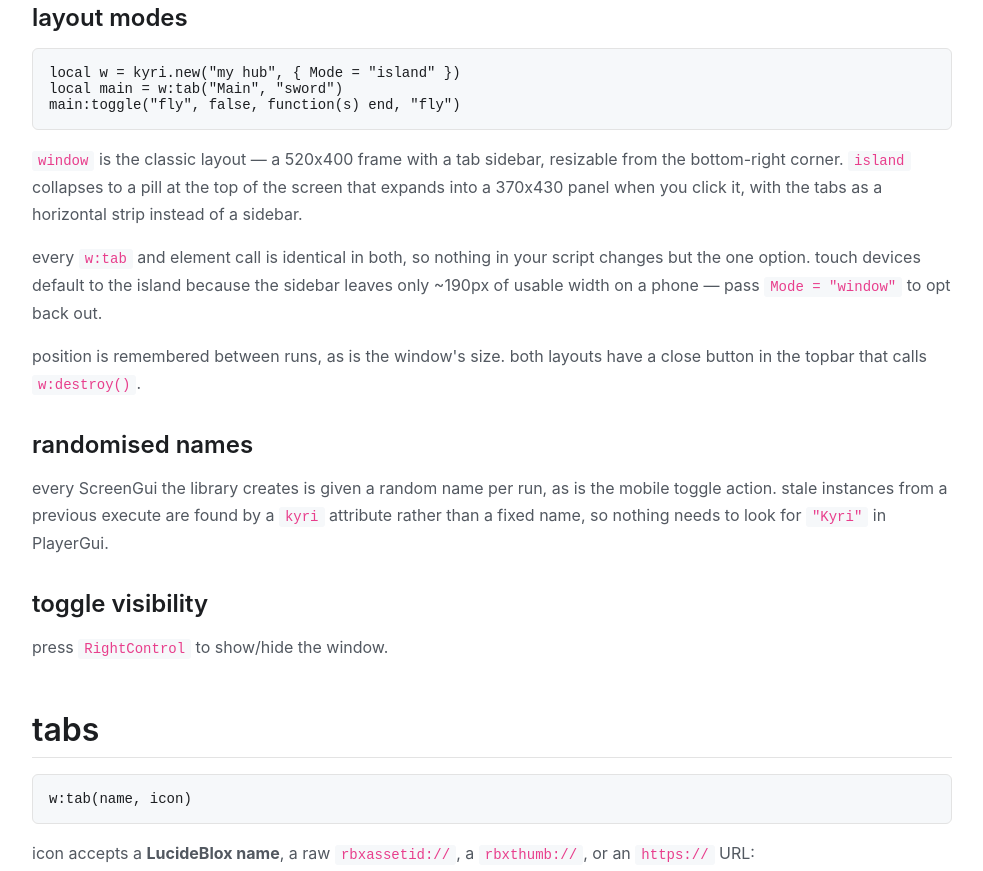
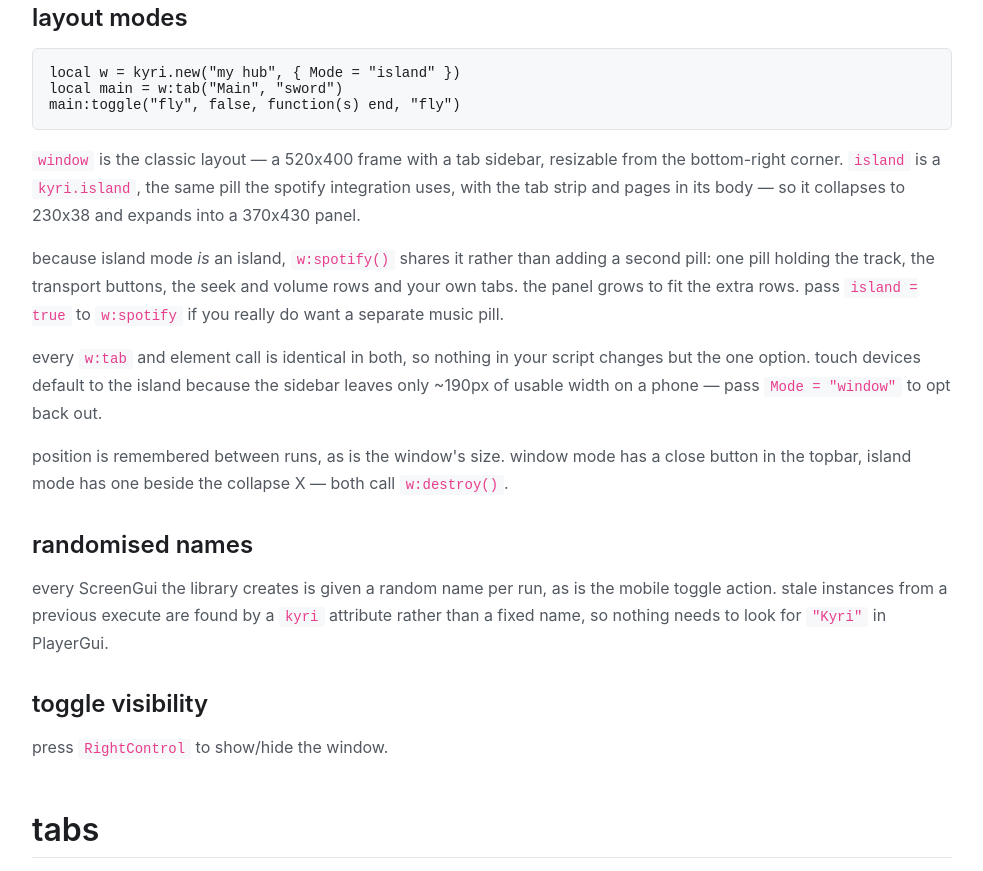
Before and after one commit to Justanewplayer19/KyriLib, a plain HTML site: page index.html in a window 1280 px wide. Shown: the part 3203-4074 px from the top of the page, without its empty margins (288-1271 px from the left). Drawn offline with Linux system fonts and the light colour scheme.

Commit message:
document the unified island
Co-Authored-By: Claude Opus 5 <noreply@anthropic.com>

```diff
--- a/index.html
+++ b/index.html
@@ -811,9 +811,10 @@ w:destroy()                    -- destroy the window, island and spotify loop</c
 				<pre><code>local w = kyri.new("my hub", { Mode = "island" })
 local main = w:tab("Main", "sword")
 main:toggle("fly", false, function(s) end, "fly")</code></pre>
-				<p><code>window</code> is the classic layout — a 520x400 frame with a tab sidebar, resizable from the bottom-right corner. <code>island</code> collapses to a pill at the top of the screen that expands into a 370x430 panel when you click it, with the tabs as a horizontal strip instead of a sidebar.</p>
+				<p><code>window</code> is the classic layout — a 520x400 frame with a tab sidebar, resizable from the bottom-right corner. <code>island</code> is a <code>kyri.island</code>, the same pill the spotify integration uses, with the tab strip and pages in its body — so it collapses to 230x38 and expands into a 370x430 panel.</p>
+				<p>because island mode <em>is</em> an island, <code>w:spotify()</code> shares it rather than adding a second pill: one pill holding the track, the transport buttons, the seek and volume rows and your own tabs. the panel grows to fit the extra rows. pass <code>island = true</code> to <code>w:spotify</code> if you really do want a separate music pill.</p>
 				<p>every <code>w:tab</code> and element call is identical in both, so nothing in your script changes but the one option. touch devices default to the island because the sidebar leaves only ~190px of usable width on a phone — pass <code>Mode = "window"</code> to opt back out.</p>
-				<p>position is remembered between runs, as is the window's size. both layouts have a close button in the topbar that calls <code>w:destroy()</code>.</p>
+				<p>position is remembered between runs, as is the window's size. window mode has a close button in the topbar, island mode has one beside the collapse X — both call <code>w:destroy()</code>.</p>
 
 				<h3>randomised names</h3>
 				<p>every ScreenGui the library creates is given a random name per run, as is the mobile toggle action. stale instances from a previous execute are found by a <code>kyri</code> attribute rather than a fixed name, so nothing needs to look for <code>"Kyri"</code> in PlayerGui.</p>
@@ -958,6 +959,9 @@ isl:notify("saved", 2)</code></pre>
 						<tr><td>on_volume</td><td>function</td><td>—</td><td><code>fn(percent)</code> where percent is 0-100</td></tr>
 						<tr><td>on_toggle</td><td>function</td><td>—</td><td><code>fn(expanded)</code></td></tr>
 						<tr><td>remember</td><td>bool</td><td><code>true</code></td><td>restore the position you last dragged it to</td></tr>
+						<tr><td>body_height</td><td>number</td><td>—</td><td>adds <code>isl.body</code>, a fixed-height frame you fill yourself</td></tr>
+						<tr><td>total_height</td><td>number</td><td>—</td><td>sizes <code>isl.body</code> so the whole open island lands on this height</td></tr>
+						<tr><td>on_close</td><td>function</td><td>—</td><td>adds a quit button beside the collapse X</td></tr>
 					</tbody>
 				</table>
 
```
Also changed, not shown: 1 other file.
